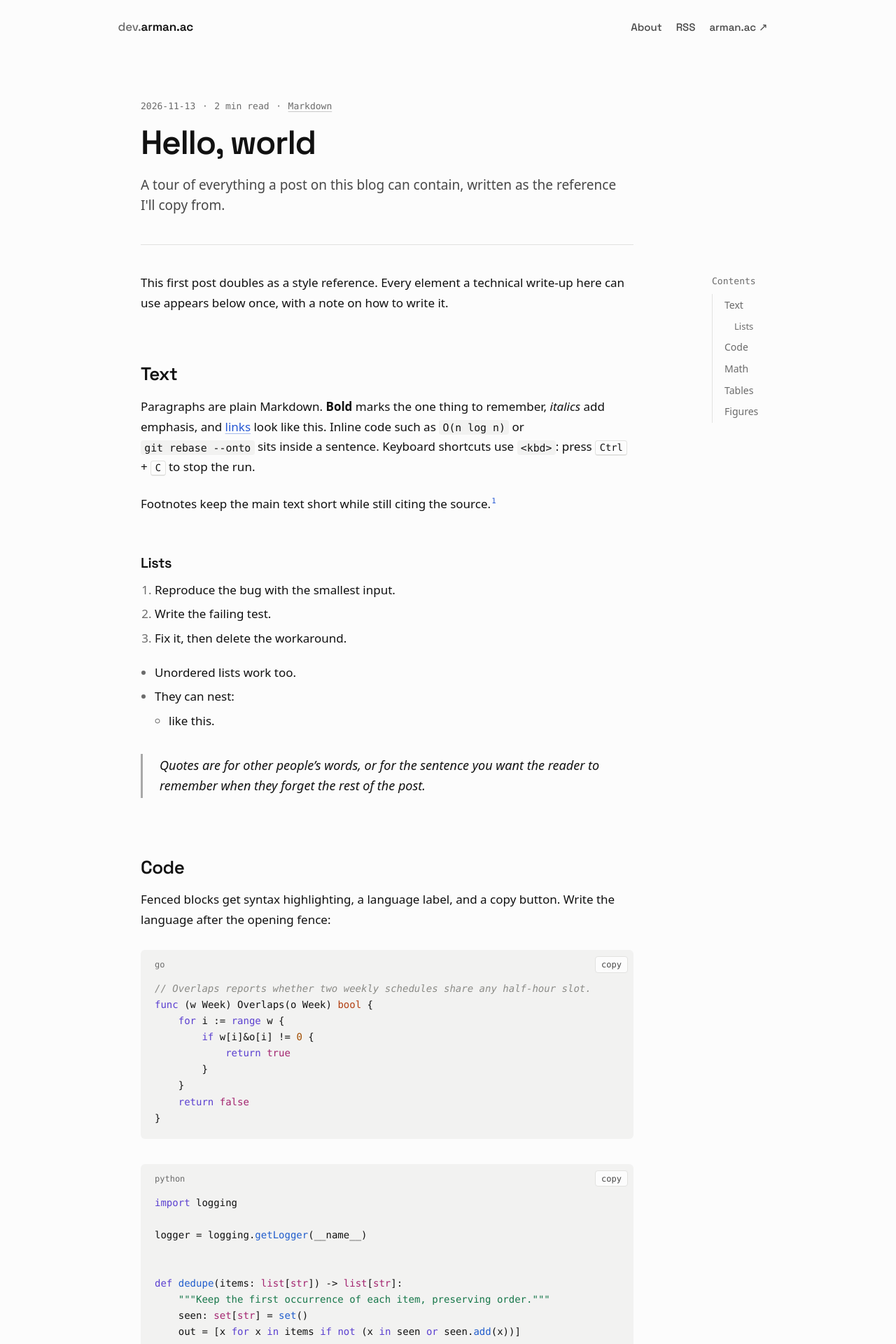
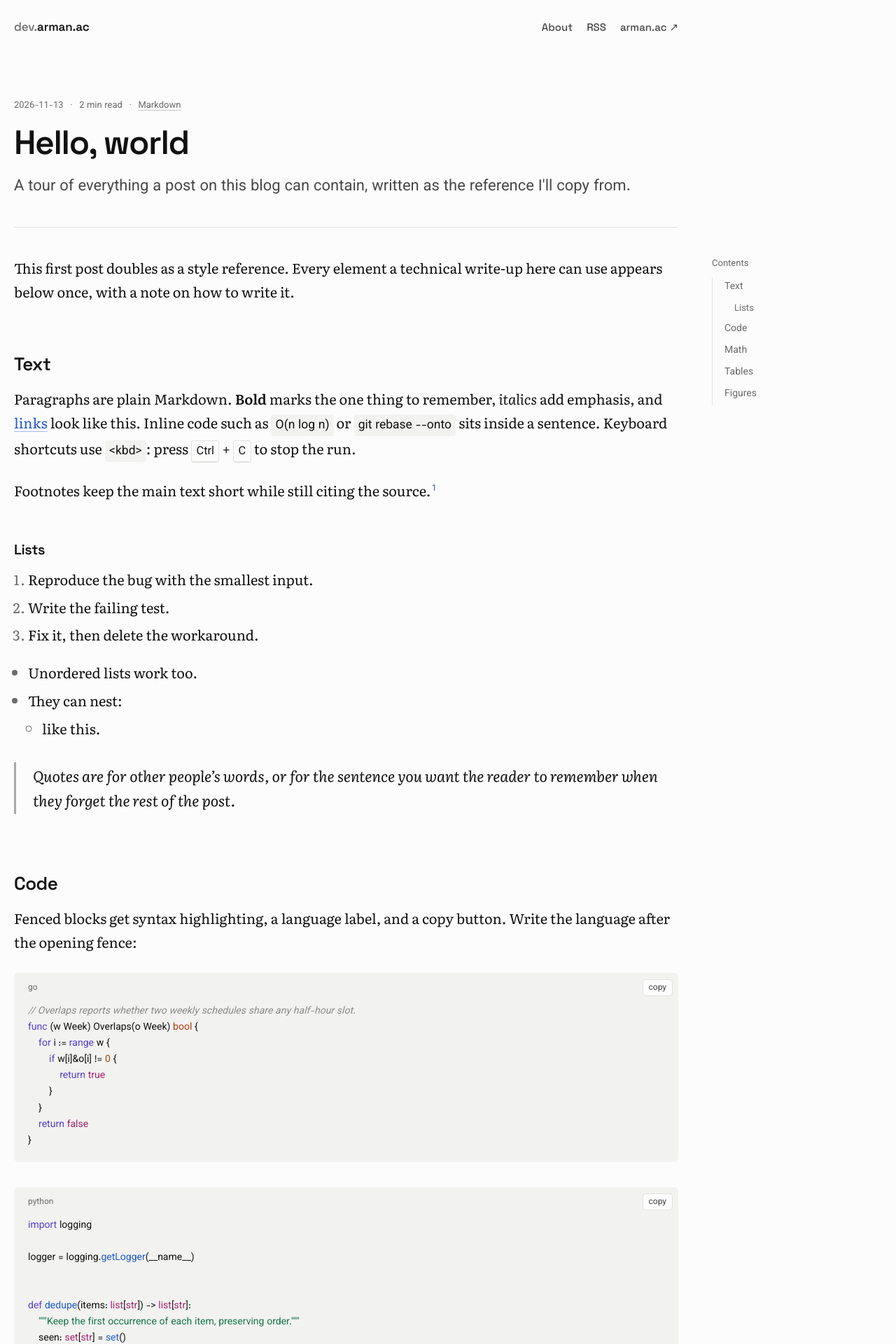
Before and after one commit to ArmanJR/ArmanJR.github.io, a Jekyll site: the page built from _posts/2026-11-13-hello-world.md, in a window 1280 px wide. Shown: the top 1920 px of the page at 70% size. Built offline with Jekyll 4.4.1, drawn with Linux system fonts in a browser that asks for light colours; nearby versions of some CDN libraries; some web fonts are replaced.

Commit message:
style(blog): widen layout and refine post typography
- Share one 64rem column between header, footer and content; the TOC
  gutter now shifts the whole layout
- Set post text in Literata at 20px (17px on small screens)
- Use Vazirmatn for Persian in every font stack; keep Persian upright
  in quotes
- Add a bordered side-by-side comparison table style (table.compare)
- Size post tables to the text and enlarge table headers

```diff
--- a/_includes/head.html
+++ b/_includes/head.html
@@ -12,7 +12,7 @@
   <link rel="icon" href="{{ '/assets/favicon.svg' | relative_url }}" type="image/svg+xml">
   <link rel="preconnect" href="https://fonts.googleapis.com">
   <link rel="preconnect" href="https://fonts.gstatic.com" crossorigin>
-  <link rel="stylesheet" href="https://fonts.googleapis.com/css2?family=Atkinson+Hyperlegible+Mono:wght@400;500&family=Atkinson+Hyperlegible+Next:ital,wght@0,400;0,600;1,400&family=Space+Grotesk:wght@500;600&display=swap">
+  <link rel="stylesheet" href="https://fonts.googleapis.com/css2?family=Atkinson+Hyperlegible+Mono:wght@400;500&family=Atkinson+Hyperlegible+Next:ital,wght@0,400;0,600;1,400&family=Literata:ital,opsz,wght@0,7..72,400;0,7..72,600;1,7..72,400;1,7..72,600&family=Space+Grotesk:wght@500;600&family=Vazirmatn:wght@400;600&display=swap">
   <link rel="stylesheet" href="{{ '/assets/css/main.css' | relative_url }}">
   <script src="{{ '/assets/js/main.js' | relative_url }}" defer></script>
   {%- if page.math %}
--- a/assets/css/main.css
+++ b/assets/css/main.css
@@ -7,9 +7,13 @@
 /* ---------- Tokens ---------- */
 
 :root {
-  --font-display: "Space Grotesk", ui-sans-serif, system-ui, sans-serif;
-  --font-text: "Atkinson Hyperlegible Next", ui-sans-serif, system-ui, sans-serif;
-  --font-mono: "Atkinson Hyperlegible Mono", ui-monospace, "SF Mono", Menlo, monospace;
+  /* Each stack lists Vazirmatn after the Latin font, so Persian text in any of
+     them is set in it. */
+  --font-display: "Space Grotesk", "Vazirmatn", ui-sans-serif, system-ui, sans-serif;
+  --font-text: "Atkinson Hyperlegible Next", "Vazirmatn", ui-sans-serif, system-ui, sans-serif;
+  --font-mono: "Atkinson Hyperlegible Mono", "Vazirmatn", ui-monospace, "SF Mono", Menlo, monospace;
+  /* Body text of posts: a serif made for long reading on screens. */
+  --font-reading: "Literata", "Vazirmatn", ui-serif, Georgia, serif;
 
   --bg: #fcfcfc;
   --surface: #f2f2f1;
@@ -28,11 +32,15 @@
   --syn-type: #b23f12;
   --syn-builtin: #a3246f;
 
-  --measure: 44rem;
-  --gutter: 7rem;
+  --measure: 64rem;
+  /* Homepage post list: width of the date column left of each title. */
+  --date-col: 7rem;
   --pad: 1.25rem;
-  /* Width reserved right of the layout for the sticky table of contents. */
-  --toc-width: 15.5rem;
+  /* Space between the content and the sticky table of contents. */
+  --toc-gap: 3rem;
+  /* Width reserved right of the layout for the sticky table of contents,
+     including --toc-gap. */
+  --toc-width: calc(15.5rem + var(--toc-gap));
 
   color-scheme: light dark;
 }
@@ -143,11 +151,11 @@ a:hover {
 }
 
 /*
- * Every block is a three-column grid: a gutter on each side and the reading
- * measure in the middle. Prose, code and tables sit in the measure; only
- * figures break out into the gutters. On wide screens a post with a table of
- * contents raises the right margin's minimum (--aside) so the TOC fits there;
- * the content shifts left only as far as it has to.
+ * Every block is a three-column grid: a margin on each side and the measure
+ * in the middle. The header, footer and all content share the measure, so
+ * they line up edge to edge. On wide screens a post with a table of contents
+ * raises the right margin's minimum (--aside) so the TOC fits there; the
+ * content shifts left, then narrows, only as far as it has to.
  */
 .frame,
 .prose {
@@ -155,10 +163,8 @@ a:hover {
   align-content: start;
   grid-template-columns:
     [full-start] minmax(var(--pad), 1fr)
-    [wide-start] minmax(0, var(--gutter))
-    [text-start] min(var(--measure), 100% - 2 * var(--pad))
-    [text-end] minmax(0, var(--gutter))
-    [wide-end] minmax(var(--aside, var(--pad)), 1fr)
+    [text-start] min(var(--measure), 100% - var(--pad) - var(--aside, var(--pad)))
+    [text-end] minmax(var(--aside, var(--pad)), 1fr)
     [full-end];
 }
 
@@ -177,7 +183,7 @@ a:hover {
 
 .site-head__inner,
 .site-foot__inner {
-  grid-column: wide;
+  grid-column: text;
   display: flex;
   flex-wrap: wrap;
   align-items: baseline;
@@ -235,9 +241,9 @@ a:hover {
 
 /* ---------- Homepage ---------- */
 
-/* Post list: dates hang in the left gutter so titles line up with prose. */
+/* Post list: dates sit in their own column to the left of the titles. */
 .entries {
-  grid-column: wide;
+  grid-column: text;
   list-style: none;
   margin: clamp(2.5rem, 7vw, 4.5rem) 0 0;
   padding: 0;
@@ -245,7 +251,7 @@ a:hover {
 
 .entry {
   display: grid;
-  grid-template-columns: var(--gutter) minmax(0, var(--measure));
+  grid-template-columns: var(--date-col) minmax(0, 1fr);
   padding-block: 1.5rem;
   border-top: 1px solid var(--rule);
 }
@@ -344,7 +350,7 @@ a:hover {
 .article__lede {
   margin: 1.25rem 0 0;
   color: var(--ink-2);
-  font-size: 1.1875rem;
+  font-size: 1.375rem;
   line-height: 1.55;
   text-wrap: pretty;
 }
@@ -358,6 +364,18 @@ a:hover {
 
 .prose > * {
   margin-block: 0 1.25rem;
+}
+
+/* Posts are long reads, so their text is set larger, in a reading serif.
+   Small screens step the size back down (see the end of this file). */
+.prose--post {
+  font-family: var(--font-reading);
+  font-size: 1.25rem;
+}
+
+/* The table of contents is navigation, not prose. */
+.prose--post .toc {
+  font-family: var(--font-text);
 }
 
 .prose p,
@@ -394,7 +412,7 @@ a:hover {
   font-size: 1.0625rem;
 }
 
-/* Section links, added by main.js. They sit in the left gutter. */
+/* Section links, added by main.js. They sit in the left margin. */
 .anchor {
   position: absolute;
   right: 100%;
@@ -445,8 +463,11 @@ a:hover {
   padding: 0.125rem 0 0.125rem 1.5rem;
   border-left: 3px solid color-mix(in srgb, var(--ink) 35%, transparent);
   color: var(--ink);
-  font-size: 1.125rem;
+  /* Relative, so quotes stay a step above the text around them. */
+  font-size: 1.0625em;
   font-style: italic;
+  /* Persian has no italic; keep it upright rather than faking a slant. */
+  font-synthesis-style: none;
   line-height: 1.65;
 }
 
@@ -489,7 +510,6 @@ a:hover {
 
 .prose p:has(> img:only-child),
 .prose figure {
-  grid-column: wide;
   margin-block: 2rem;
 }
 
@@ -658,22 +678,25 @@ a:hover {
 }
 
 @media (min-width: 75rem) {
-  main:has(.toc) {
+  /* Set on body so the header and footer shift with the content and stay
+     aligned with it. */
+  body:has(main .toc) {
     --aside: var(--toc-width);
   }
 
   /* main.js sets --toc-rows so the TOC's area runs to the end of the post. */
   .prose > .toc {
-    grid-column: wide-end / full-end;
+    grid-column: text-end / full-end;
     grid-row: span var(--toc-rows, 1);
     align-self: start;
     position: sticky;
     top: 2.5rem;
     z-index: 1;
-    max-width: calc(15rem + var(--pad));
+    max-width: calc(15rem + var(--toc-gap) + var(--pad));
     max-height: calc(100vh - 5rem);
     margin: 0;
     padding-right: var(--pad);
+    padding-left: var(--toc-gap);
     overflow-y: auto;
     overscroll-behavior: contain;
     scrollbar-width: thin;
@@ -725,10 +748,91 @@ a:hover {
 }
 
 .prose th {
-  font: 600 0.8125rem/1.4 var(--font-display);
+  font: 600 1rem/1.4 var(--font-display);
   color: var(--ink-2);
   border-bottom-color: var(--ink-3);
 }
+
+/* In posts, tables use the size of the text around them. */
+.prose--post table {
+  font-size: 1em;
+}
+
+/* Side-by-side comparisons (<table class="compare">), set in a bordered
+   panel so it is clear where they start and end. A labelled header bar names
+   the columns; a full-width heading row (th[colspan]) opens each group, and
+   the rows under it pair the two columns, e.g. a note in Persian and then in
+   English. */
+.prose table.compare {
+  display: table;
+  width: 100%;
+  table-layout: fixed;
+  margin-block: 2rem;
+  /* Separate borders, so the panel can have rounded corners. */
+  border-collapse: separate;
+  border-spacing: 0;
+  border: 1px solid var(--rule);
+  border-radius: 6px;
+  font-size: 1rem;
+  line-height: 1.6;
+  font-variant-numeric: normal;
+}
+
+.prose .compare :is(th, td) {
+  padding: 0.5rem 1.5rem;
+  border-bottom: 0;
+}
+
+/* The two columns meet at a rule. */
+.prose .compare :is(th, td) + :is(th, td) {
+  border-left: 1px solid var(--rule);
+}
+
+/* Header bar with the column labels. */
+.prose .compare tr:first-child > th {
+  padding-block: 0.75rem;
+  border-bottom: 1px solid var(--rule);
+  background: var(--surface);
+  color: var(--ink);
+  font: 600 1rem/1.4 var(--font-display);
+  text-align: center;
+}
+
+.prose .compare tr:first-child > th:first-child {
+  border-top-left-radius: 5px;
+}
+
+.prose .compare tr:first-child > th:last-child {
+  border-top-right-radius: 5px;
+}
+
+/* Group heading: centred over both columns, with a rule between groups. */
+.prose .compare th[colspan] {
+  padding-block: 1.5rem 0.5rem;
+  border-top: 1px solid var(--rule);
+  color: var(--ink);
+  font: 600 1.25rem/1.8 var(--font-reading);
+  text-align: center;
+}
+
+.prose .compare tr:first-child + tr > th[colspan] {
+  border-top: 0;
+}
+
+.prose .compare tr:last-child > td {
+  padding-bottom: 1.25rem;
+}
+
+.prose .compare [dir="rtl"] {
+  text-align: right;
+  line-height: 1.9;
+}
+
+/* Vazirmatn reads smaller than Literata at the same size. */
+.prose .compare td[dir="rtl"] {
+  font-size: 1.0625em;
+}
+
 
 /* Math (KaTeX, loaded only for posts with `math: true`) */
 .prose .math-block {
@@ -967,8 +1071,24 @@ pre {
 /* ---------- Small screens ---------- */
 
 @media (max-width: 47.99rem) {
-  :root {
-    --gutter: 0rem;
+  .prose--post {
+    font-size: 1.0625rem;
+  }
+
+  .article__lede {
+    font-size: 1.1875rem;
+  }
+
+  .prose table.compare {
+    font-size: 0.9375rem;
+  }
+
+  .prose .compare :is(th, td) {
+    padding-inline: 0.75rem;
+  }
+
+  .prose .compare th[colspan] {
+    font-size: 1.125rem;
   }
 
   .entry {
```
